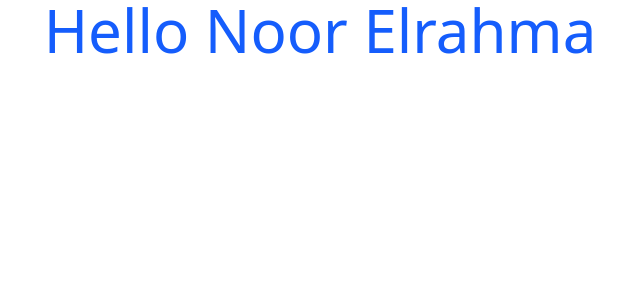
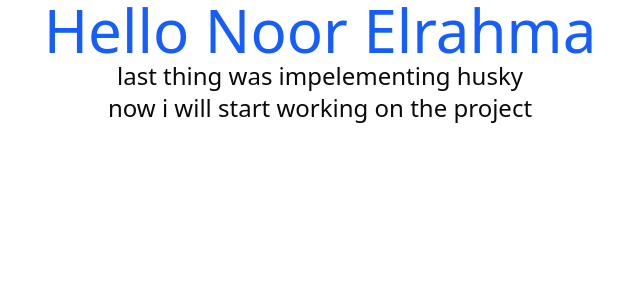
Before and after one commit to Charity-org/noor_elrahma_platform, a Next.js app: page / in a window 1280 px wide. Shown: the top 300 px of the page, without its empty margins (320-960 px from the left). Built offline with nearby package versions, Linux system fonts and the light colour scheme.

Commit message:
feat: implement the husky testing

```diff
--- a/eslint.config.mjs
+++ b/eslint.config.mjs
@@ -15,6 +15,7 @@
       "prettier/prettier": "error",
     },
   },
+  prettierConfig,
 ]);
 
-export default [...eslintConfig, prettierConfig];
+export default eslintConfig;
--- a/src/app/page.tsx
+++ b/src/app/page.tsx
@@ -1,3 +1,9 @@
 export default function Home() {
-  return <h1 className="text-blue-600 text-center text-6xl">Hello Noor Elrahma</h1>;
+  return (
+    <>
+      <h1 className="text-blue-600 text-center text-6xl">Hello Noor Elrahma</h1>
+      <p className="text-center text-2xl">last thing was impelementing husky</p>
+      <p className="text-center text-2xl">now i will start working on the project</p>
+    </>
+  );
 }
```
Also changed, not shown: 2 other files (tests, documents, lock files or other folders).
